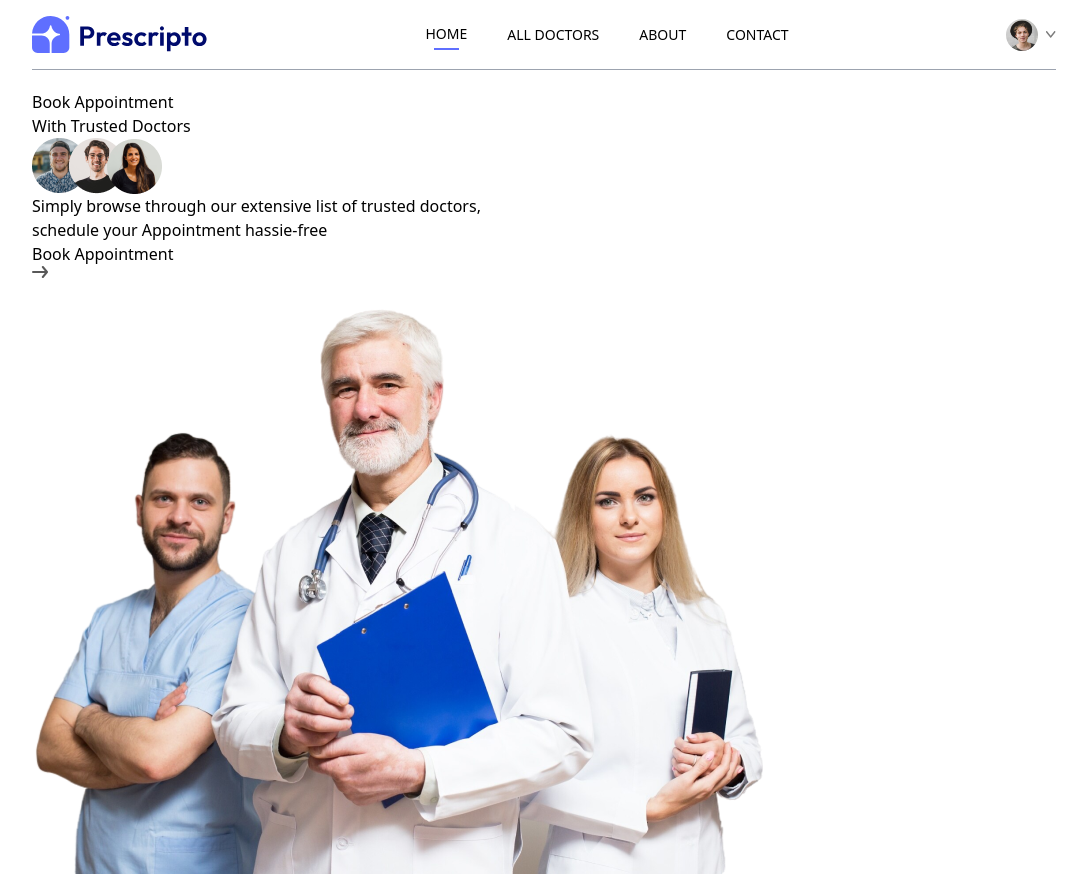
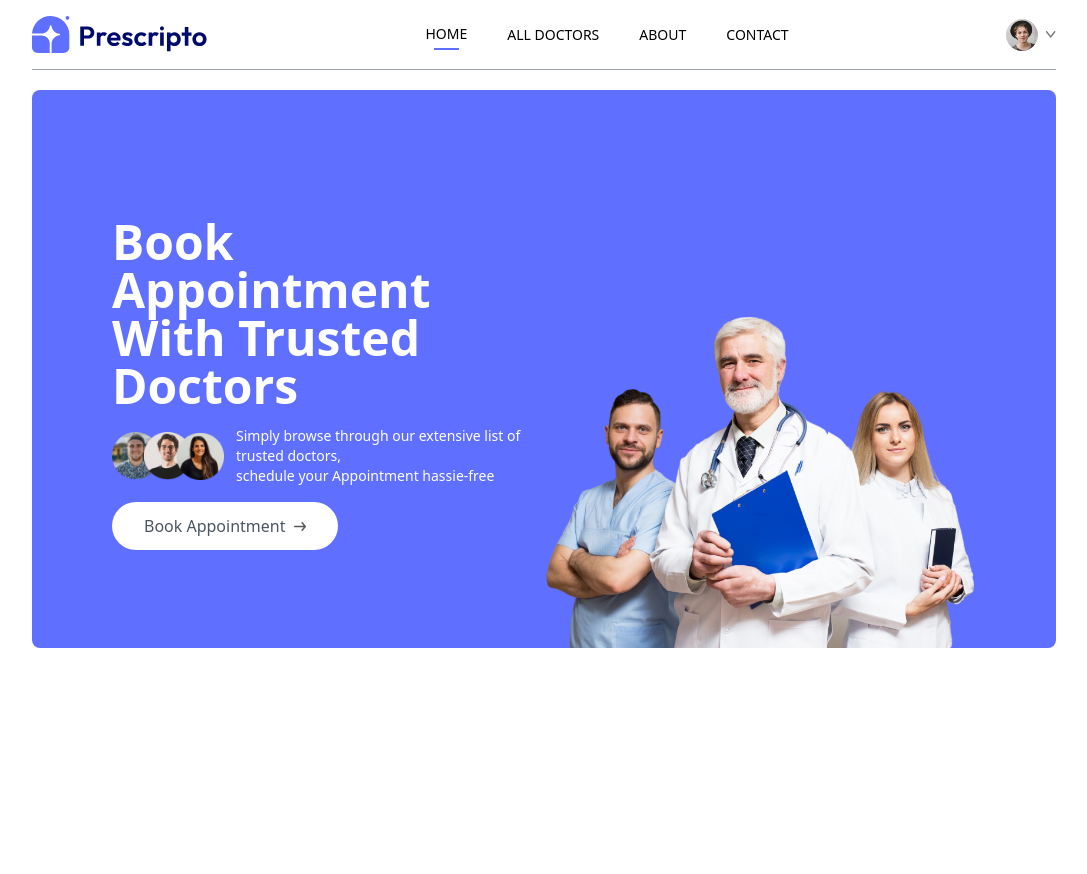
Before and after one commit to florentsahiti/hospital, a React (Vite) app in the folder frontend/: page / in a window 1280 px wide. Shown: the whole page, without its empty margins (96-1183 px from the left). After the commit the page ends 800 px from the top, so only its background shows below. Built offline with nearby package versions, Linux system fonts and the light colour scheme.

Commit message:
Finished Header

```diff
--- a/frontend/src/components/Header.jsx
+++ b/frontend/src/components/Header.jsx
@@ -3,27 +3,27 @@
 
 const Header = () => {
   return (
-    <div>
+    <div className="flex flex-col md:flex-row flex-wrap bg-primary rounded-lg px-6 md:px-10 lg:px-20">
         {/* LEFT SIDE */}
-        <div>
-            <p>
+        <div className="md:w-1/2 flex flex-col items-start justify-center gap-4 py-10 m-auto md:py-[10vw] md:mb-[-30px]">
+            <p className="text-3xl md:text-4xl lg:text-5xl text-white font-semibold leading-tight md:leading-tight lg:loading-tight">
                 Book Appointment <br /> With Trusted Doctors
             </p>
-            <div>
-                <img src={assets.group_profiles} alt="" />
+            <div className="flex flex-col md:flex-row items-center gap-3 text-white text-sm font-light" >
+                <img className="w-28"  src={assets.group_profiles} alt="" />
                 <p>Simply browse through our extensive list of
-                    trusted doctors, <br /> schedule your Appointment
+                    trusted doctors, <br className="hidden sm:block" /> schedule your Appointment
                     hassie-free
                 </p>
-                <a href="">
-                    Book Appointment <img src={assets.arrow_icon} alt="" />
-                </a>
             </div>
+            <a href="#speciality" className="flex items-center gap-2 bg-white px-8 py-3 rounded-full text-gray-600 tex-sm m-auto md:m-0 hover:scale-105 transitioin-all duration-300">
+                    Book Appointment <img className="w-3" src={assets.arrow_icon} alt="" />
+            </a>
         </div>
 
         {/* Right Side */}
-        <div>
-            <img src={assets.header_img} alt="" />
+        <div className="md:w-1/2 relative">
+            <img className="w-full md:absolute bottom-0 h-auto rounded-lg" src={assets.header_img} alt="" />
         </div>
     </div>
   );
```
